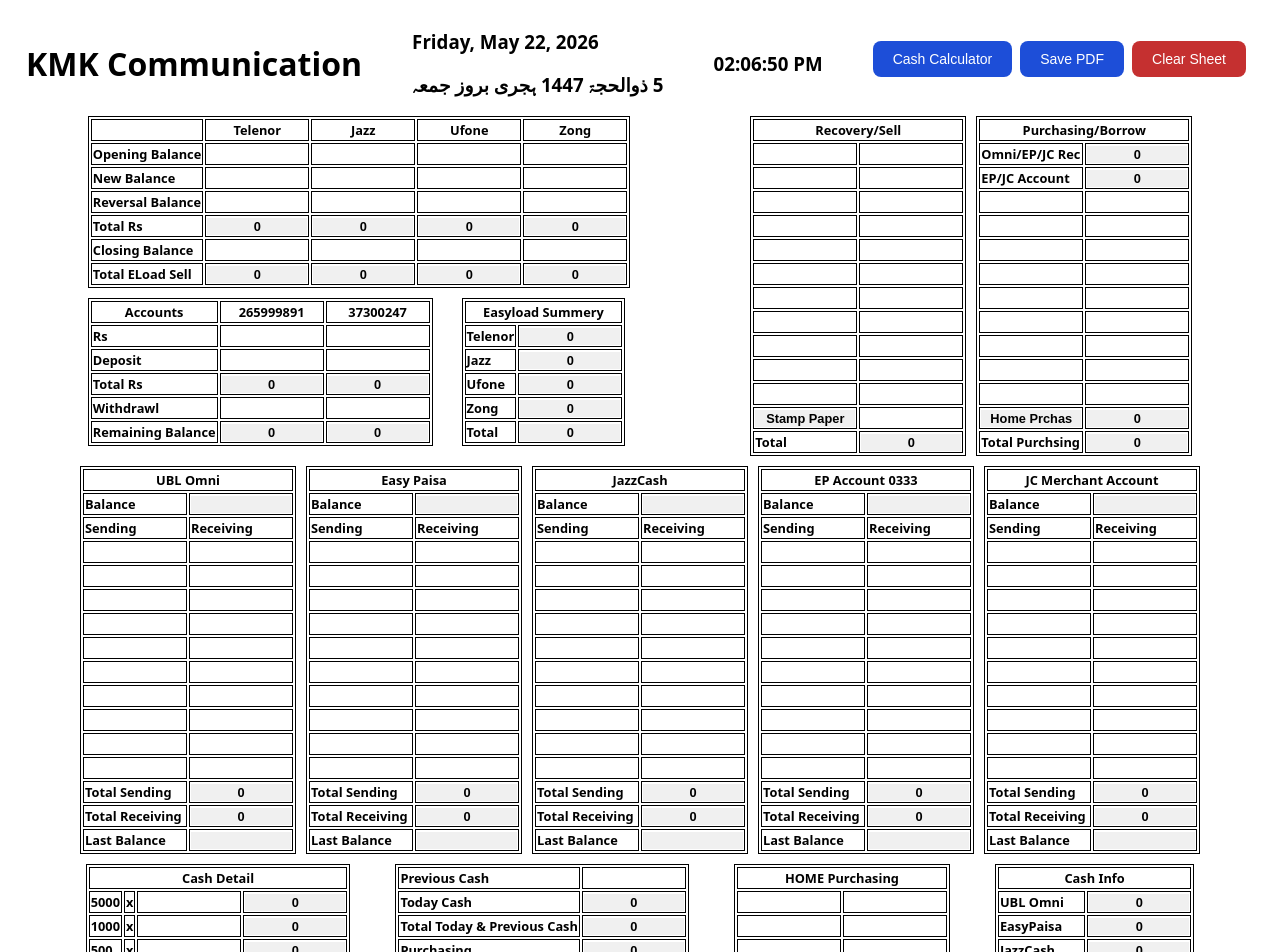
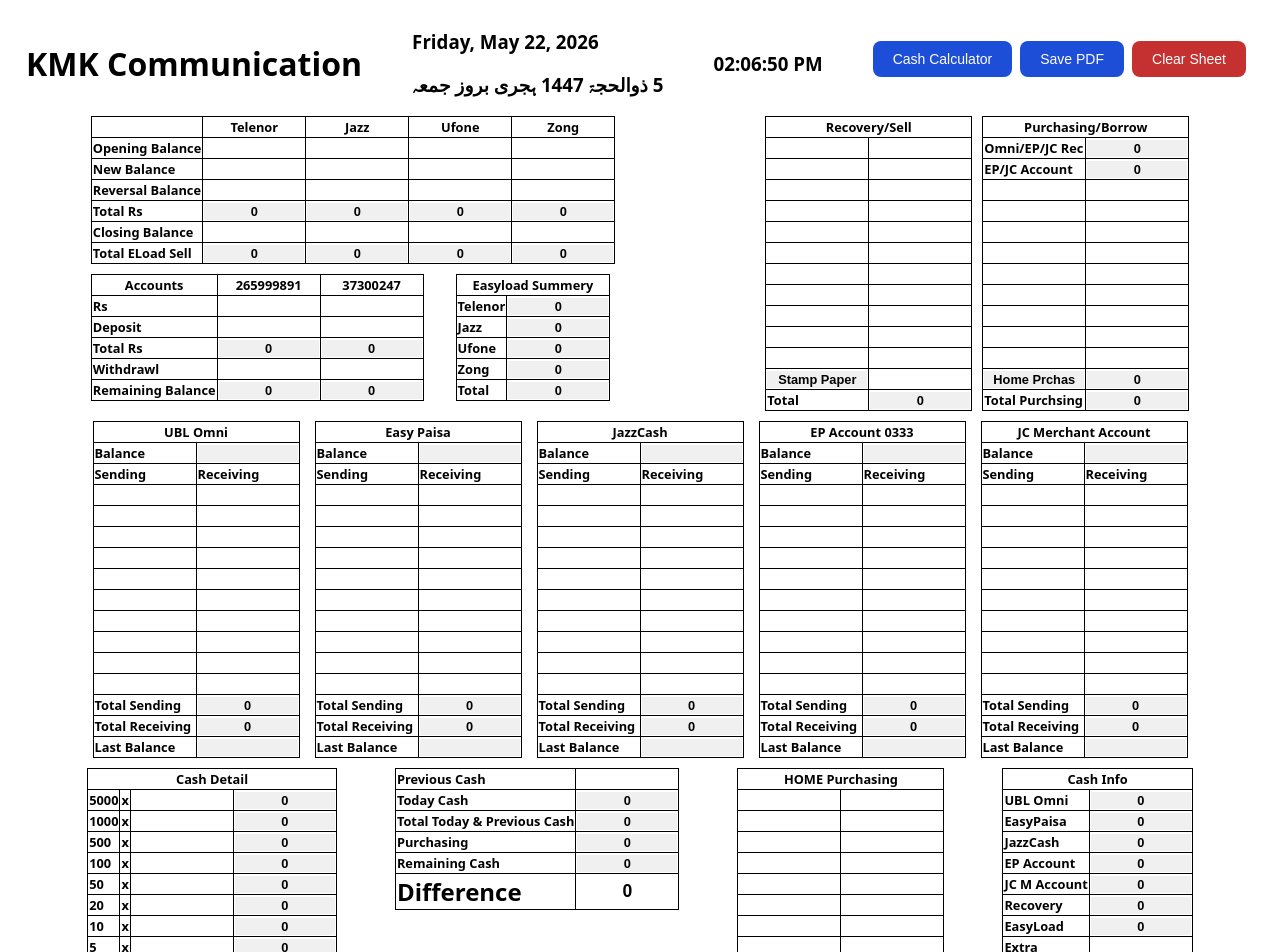
Before and after one commit to aliakbr-gh/ledger-sheet-desktop-app, a Vue app in the folder frontend/: page / in a window 1280 px wide. Shown: the top 952 px of the page. Built offline with nearby package versions, Linux system fonts and the light colour scheme.

Commit message:
UI fixes

```diff
--- a/frontend/src/assets/main.css
+++ b/frontend/src/assets/main.css
@@ -17,6 +17,11 @@
     font-family: system-ui, -apple-system, BlinkMacSystemFont, "Segoe UI", Roboto,
         Oxygen, Ubuntu, Cantarell, "Open Sans", "Helvetica Neue", sans-serif;
     font-weight: bold;
+}
+
+table {
+    border-collapse: collapse;
+    table-layout: fixed;
 }
 
 table,
@@ -132,7 +137,7 @@
 
 .eload-accounts-container {
     display: flex;
-    gap: 120px;
+    gap: 150px;
     align-items: start;
     justify-content: center;
     margin-bottom: 10px;
@@ -153,7 +158,7 @@
 
 .statements-container {
     display: flex;
-    gap: 10px;
+    gap: 15px;
     align-items: start;
     justify-content: center;
     margin-bottom: 10px;
@@ -161,7 +166,7 @@
 
 .analytics-container {
     display: flex;
-    gap: 45px;
+    gap: 58px;
     align-items: start;
     justify-content: center;
 }
```
